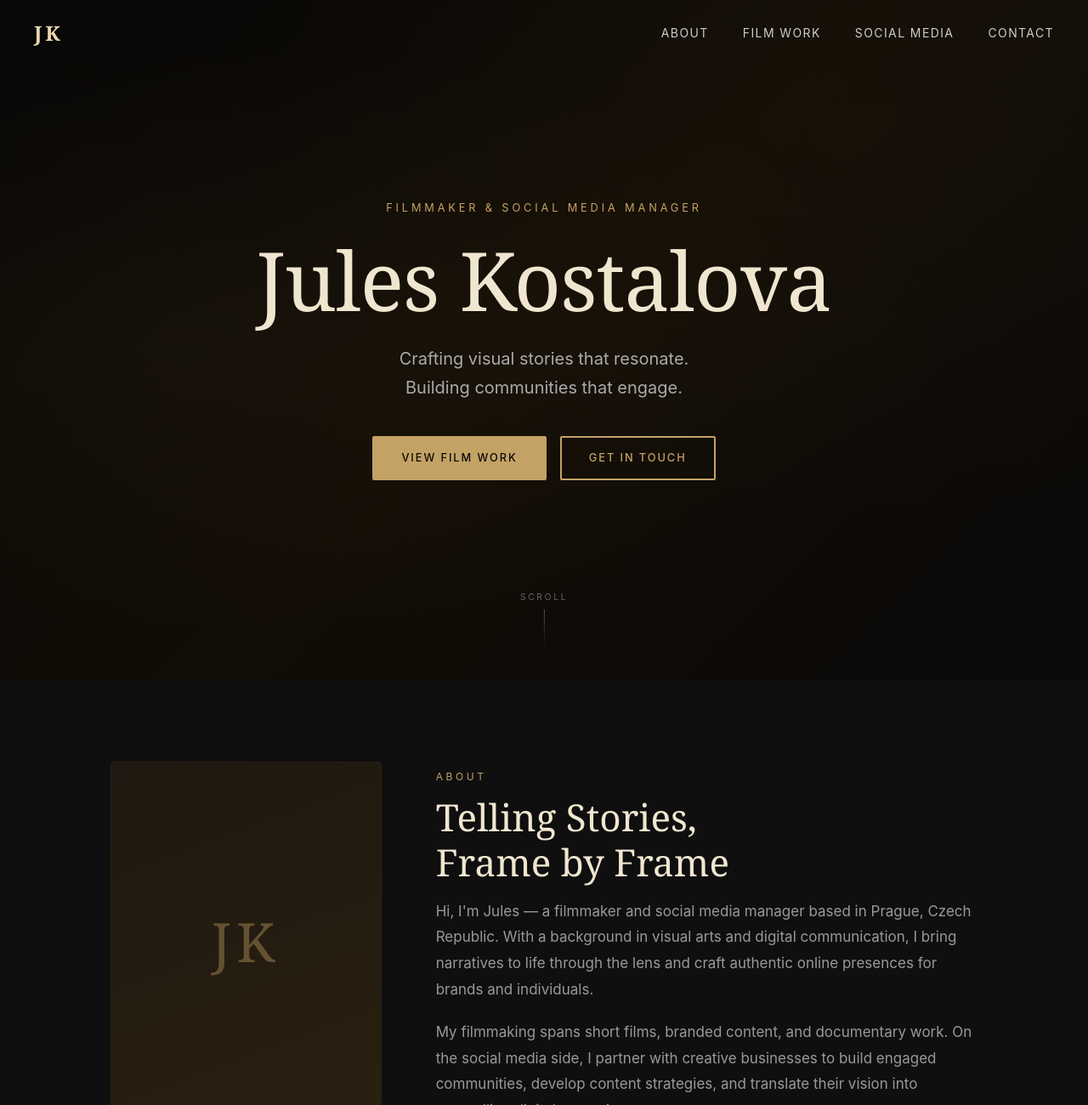
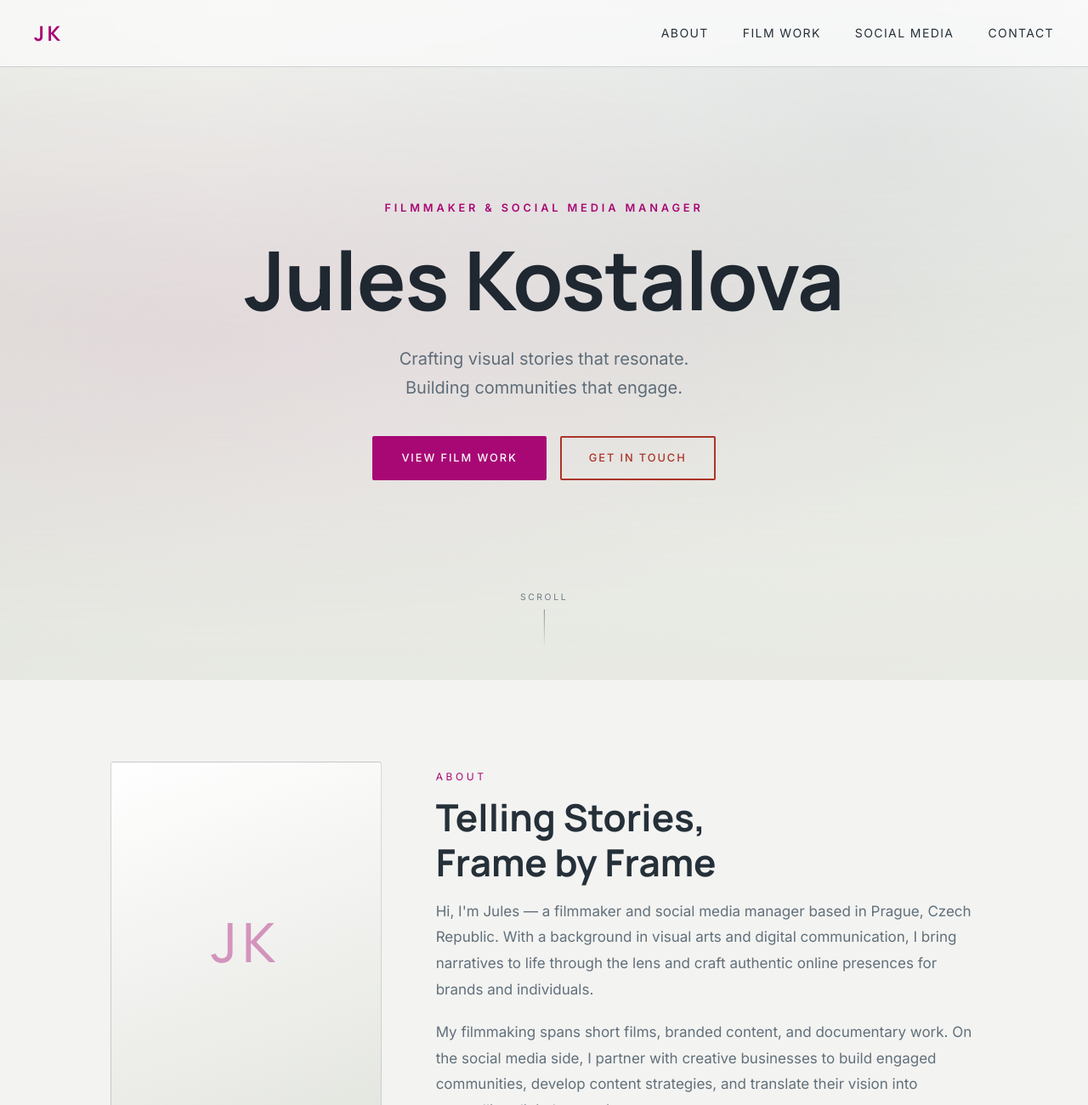
Before and after one commit to originality2/jules-folio, a React (Vite) app: page / in a window 1280 px wide. Shown: the top 1300 px of the page at 85% size. Built offline with nearby package versions, Linux system fonts and the light colour scheme.

Commit message:
new colours, vid add

```diff
--- a/src/App.css
+++ b/src/App.css
@@ -16,23 +16,23 @@
   font-size: 0.75rem;
   letter-spacing: 0.3em;
   text-transform: uppercase;
-  color: #c4a265;
+  color: var(--color-plum);
   margin-bottom: 0.75rem;
   font-weight: 400;
 }
 
 .section__title {
-  font-family: 'Georgia', serif;
+  font-family: 'Manrope', 'Inter', sans-serif;
   font-size: clamp(1.75rem, 4vw, 2.75rem);
-  font-weight: 400;
-  color: #f0e6d0;
+  font-weight: 700;
+  color: var(--color-text);
   line-height: 1.2;
   margin-bottom: 1rem;
 }
 
 .section__subtitle {
   font-size: 1rem;
-  color: #888;
+  color: color-mix(in srgb, var(--color-slate) 86%, #2a333b);
   max-width: 540px;
   line-height: 1.7;
 }
--- a/src/components/About.css
+++ b/src/components/About.css
@@ -1,5 +1,5 @@
 .about {
-  background: #0f0f0f;
+  background: color-mix(in srgb, #ffffff 60%, var(--color-bg));
 }
 
 .about__grid {
@@ -17,8 +17,8 @@
 .about__image-placeholder {
   width: 100%;
   aspect-ratio: 3 / 4;
-  background: linear-gradient(160deg, #1e1810 0%, #2a2010 100%);
-  border: 1px solid #2a2010;
+  background: linear-gradient(160deg, #ffffff 0%, color-mix(in srgb, var(--color-bg) 88%, #ffffff) 100%);
+  border: 1px solid color-mix(in srgb, var(--color-slate) 28%, transparent);
   border-radius: 4px;
   display: flex;
   align-items: center;
@@ -26,9 +26,9 @@
 }
 
 .about__image-initials {
-  font-family: 'Georgia', serif;
+  font-family: 'Manrope', 'Inter', sans-serif;
   font-size: 4rem;
-  color: #c4a265;
+  color: var(--color-plum);
   opacity: 0.4;
   letter-spacing: 0.1em;
 }
@@ -38,7 +38,7 @@
 }
 
 .about__bio {
-  color: #999;
+  color: color-mix(in srgb, var(--color-slate) 86%, #253039);
   font-size: 1.0625rem;
   line-height: 1.8;
   margin-bottom: 1.25rem;
@@ -52,7 +52,7 @@
   font-size: 0.75rem;
   letter-spacing: 0.2em;
   text-transform: uppercase;
-  color: #c4a265;
+  color: var(--color-rust);
   margin-bottom: 1rem;
   font-weight: 400;
 }
@@ -68,8 +68,8 @@
 
 .about__skill-tag {
   font-size: 0.8rem;
-  color: #aaa;
-  border: 1px solid #2a2a2a;
+  color: var(--color-text);
+  border: 1px solid color-mix(in srgb, var(--color-slate) 45%, transparent);
   padding: 0.35rem 0.75rem;
   border-radius: 2px;
   letter-spacing: 0.03em;
@@ -77,8 +77,8 @@
 }
 
 .about__skill-tag:hover {
-  border-color: #c4a265;
-  color: #c4a265;
+  border-color: var(--color-plum);
+  color: var(--color-plum);
 }
 
 @media (max-width: 768px) {
--- a/src/components/Hero.css
+++ b/src/components/Hero.css
@@ -4,28 +4,66 @@
   display: flex;
   align-items: center;
   justify-content: center;
-  background: linear-gradient(135deg, #0a0a0a 0%, #1a1208 50%, #0d0d0d 100%);
+  background: linear-gradient(135deg, var(--color-bg) 0%, var(--color-surface) 45%, #f9faf6 100%);
   overflow: hidden;
+}
+
+.hero__video-wrap {
+  position: absolute;
+  inset: 0;
+  z-index: 0;
+  pointer-events: none;
+  overflow: hidden;
+}
+
+.hero__video-player,
+.hero__video-player iframe {
+  width: 177.78vh;
+  min-width: 100%;
+  height: 56.25vw;
+  min-height: 100%;
+  position: absolute;
+  top: 50%;
+  left: 50%;
+  transform: translate(-50%, -50%);
+  opacity: 0.58;
+  filter: saturate(1.2) contrast(1.08);
 }
 
 .hero::before {
   content: '';
   position: absolute;
   inset: 0;
+  z-index: 1;
   background-image:
-    radial-gradient(ellipse at 20% 50%, rgba(180, 140, 60, 0.08) 0%, transparent 60%),
-    radial-gradient(ellipse at 80% 20%, rgba(180, 140, 60, 0.05) 0%, transparent 50%);
+    radial-gradient(ellipse at 20% 50%, color-mix(in srgb, var(--color-plum) 14%, transparent) 0%, transparent 62%),
+    radial-gradient(ellipse at 80% 20%, color-mix(in srgb, var(--color-slate) 24%, transparent) 0%, transparent 54%);
+}
+
+.hero__loop-transition {
+  position: absolute;
+  inset: 0;
+  z-index: 2;
+  pointer-events: none;
+  background: radial-gradient(circle at center, transparent 35%, color-mix(in srgb, #ffffff 42%, transparent) 100%);
+  animation: videoLoopFade 14s ease-in-out infinite;
 }
 
 .hero__overlay {
   position: absolute;
   inset: 0;
-  background: rgba(0, 0, 0, 0.3);
+  z-index: 3;
+  background: linear-gradient(
+    180deg,
+    color-mix(in srgb, #ffffff 40%, transparent) 0%,
+    color-mix(in srgb, var(--color-bg) 50%, transparent) 45%,
+    color-mix(in srgb, var(--color-bg) 68%, transparent) 100%
+  );
 }
 
 .hero__content {
   position: relative;
-  z-index: 2;
+  z-index: 4;
   text-align: center;
   padding: 0 1.5rem;
   max-width: 800px;
@@ -35,16 +73,16 @@
   font-size: 0.8rem;
   letter-spacing: 0.3em;
   text-transform: uppercase;
-  color: #c4a265;
+  color: var(--color-plum);
   margin-bottom: 1.25rem;
-  font-weight: 400;
+  font-weight: 600;
 }
 
 .hero__name {
-  font-family: 'Georgia', serif;
+  font-family: 'Manrope', 'Inter', sans-serif;
   font-size: clamp(3rem, 8vw, 6rem);
-  font-weight: 400;
-  color: #f0e6d0;
+  font-weight: 700;
+  color: #1f2730;
   line-height: 1.1;
   margin-bottom: 1.5rem;
   letter-spacing: -0.01em;
@@ -52,7 +90,7 @@
 
 .hero__tagline {
   font-size: clamp(1rem, 2.5vw, 1.25rem);
-  color: #aaa;
+  color: color-mix(in srgb, var(--color-slate) 82%, #23303a);
   line-height: 1.7;
   margin-bottom: 2.5rem;
 }
@@ -77,24 +115,24 @@
 }
 
 .btn--primary {
-  background: #c4a265;
-  color: #0a0a0a;
-  border: 2px solid #c4a265;
+  background: var(--color-plum);
+  color: #f8f8f8;
+  border: 2px solid var(--color-plum);
 }
 
 .btn--primary:hover {
-  background: #d4b27a;
-  border-color: #d4b27a;
+  background: color-mix(in srgb, var(--color-plum) 84%, white);
+  border-color: color-mix(in srgb, var(--color-plum) 84%, white);
 }
 
 .btn--outline {
   background: transparent;
-  color: #c4a265;
-  border: 2px solid #c4a265;
+  color: var(--color-rust);
+  border: 2px solid var(--color-rust);
 }
 
 .btn--outline:hover {
-  background: rgba(196, 162, 101, 0.1);
+  background: color-mix(in srgb, var(--color-rust) 14%, transparent);
 }
 
 .hero__scroll-hint {
@@ -106,20 +144,20 @@
   flex-direction: column;
   align-items: center;
   gap: 0.5rem;
-  z-index: 2;
+  z-index: 4;
 }
 
 .hero__scroll-hint span {
   font-size: 0.65rem;
   letter-spacing: 0.25em;
   text-transform: uppercase;
-  color: #666;
+  color: var(--color-slate);
 }
 
 .hero__scroll-line {
   width: 1px;
   height: 40px;
-  background: linear-gradient(to bottom, #666, transparent);
+  background: linear-gradient(to bottom, var(--color-slate), transparent);
   animation: scrollPulse 2s ease infinite;
 }
 
@@ -127,3 +165,10 @@
   0%, 100% { opacity: 0.3; transform: scaleY(1); }
   50% { opacity: 1; transform: scaleY(1.2); }
 }
+
+@keyframes videoLoopFade {
+  0%, 84% { opacity: 0; }
+  90% { opacity: 0.22; }
+  96% { opacity: 0.34; }
+  100% { opacity: 0; }
+}
--- a/src/components/Hero.jsx
+++ b/src/components/Hero.jsx
@@ -1,8 +1,93 @@
+import { useEffect, useRef } from 'react';
 import './Hero.css';
 
 export default function Hero() {
+  const playerHostRef = useRef(null);
+
+  useEffect(() => {
+    let player;
+    let loopMonitor;
+    let cancelled = false;
+
+    const setupPlayer = () => {
+      if (!playerHostRef.current || !window.YT?.Player) {
+        return;
+      }
+
+      player = new window.YT.Player(playerHostRef.current, {
+        videoId: '0CzWDHrCoaw',
+        playerVars: {
+          autoplay: 1,
+          mute: 1,
+          controls: 0,
+          rel: 0,
+          modestbranding: 1,
+          playsinline: 1,
+          iv_load_policy: 3,
+          disablekb: 1,
+          start: 0,
+          end: 14,
+          loop: 1,
+          playlist: '0CzWDHrCoaw',
+        },
+        events: {
+          onReady: (event) => {
+            event.target.mute();
+            event.target.playVideo();
+
+            loopMonitor = window.setInterval(() => {
+              const currentTime = event.target.getCurrentTime?.();
+              if (typeof currentTime === 'number' && currentTime >= 13.85) {
+                event.target.seekTo(0, true);
+                event.target.playVideo();
+              }
+            }, 120);
+          },
+        },
+      });
+    };
+
+    const loadApiAndSetup = () => {
+      if (window.YT?.Player) {
+        setupPlayer();
+        return;
+      }
+
+      const existingHandler = window.onYouTubeIframeAPIReady;
+      window.onYouTubeIframeAPIReady = () => {
+        existingHandler?.();
+        if (!cancelled) {
+          setupPlayer();
+        }
+      };
+
+      if (!document.querySelector('script[src="https://www.youtube.com/iframe_api"]')) {
+        const script = document.createElement('script');
+        script.src = 'https://www.youtube.com/iframe_api';
+        script.async = true;
+        document.body.appendChild(script);
+      }
+    };
+
+    loadApiAndSetup();
+
+    return () => {
+      cancelled = true;
+      if (loopMonitor) {
+        window.clearInterval(loopMonitor);
+      }
+      if (player?.destroy) {
+        player.destroy();
+      }
+    };
+  }, []);
+
   return (
     <section id="top" className="hero">
+      <div className="hero__video-wrap" aria-hidden="true">
+        <div className="hero__video-player" ref={playerHostRef} />
+      </div>
+      <div className="hero__loop-transition" aria-hidden="true" />
       <div className="hero__overlay" />
       <div className="hero__content">
         <p className="hero__eyebrow">Filmmaker &amp; Social Media Manager</p>
--- a/src/components/Navbar.css
+++ b/src/components/Navbar.css
@@ -8,12 +8,15 @@
   align-items: center;
   justify-content: space-between;
   padding: 1.25rem 2.5rem;
+  background: color-mix(in srgb, #ffffff 58%, transparent);
+  border-bottom: 1px solid color-mix(in srgb, var(--color-slate) 30%, transparent);
+  backdrop-filter: blur(8px);
   transition: background 0.3s ease, box-shadow 0.3s ease;
 }
 
 .navbar--scrolled {
-  background: rgba(10, 10, 10, 0.95);
-  box-shadow: 0 2px 20px rgba(0, 0, 0, 0.5);
+  background: color-mix(in srgb, #ffffff 78%, var(--color-bg));
+  box-shadow: 0 2px 20px color-mix(in srgb, var(--color-slate) 16%, transparent);
   backdrop-filter: blur(8px);
 }
 
@@ -21,9 +24,9 @@
   font-size: 1.5rem;
   font-weight: 700;
   letter-spacing: 0.15em;
-  color: #e8d5b0;
+  color: var(--color-plum);
   text-decoration: none;
-  font-family: 'Georgia', serif;
+  font-family: 'Manrope', 'Inter', sans-serif;
 }
 
 .navbar__links {
@@ -35,7 +38,7 @@
 }
 
 .navbar__links a {
-  color: #ccc;
+  color: var(--color-text);
   text-decoration: none;
   font-size: 0.875rem;
   letter-spacing: 0.1em;
@@ -44,7 +47,7 @@
 }
 
 .navbar__links a:hover {
-  color: #e8d5b0;
+  color: var(--color-rust);
 }
 
 .navbar__hamburger {
@@ -63,7 +66,7 @@
   display: block;
   height: 2px;
   width: 100%;
-  background: #ccc;
+  background: var(--color-plum);
   transition: transform 0.3s ease, opacity 0.3s ease;
 }
 
@@ -96,7 +99,7 @@
     right: 0;
     flex-direction: column;
     gap: 0;
-    background: rgba(10, 10, 10, 0.98);
+    background: color-mix(in srgb, #ffffff 80%, var(--color-bg));
     padding: 1rem 0;
   }
 
--- a/src/index.css
+++ b/src/index.css
@@ -1,7 +1,19 @@
+@import url('https://fonts.googleapis.com/css2?family=Inter:wght@400;500;600;700&family=Manrope:wght@500;600;700&display=swap');
+
 *, *::before, *::after {
   box-sizing: border-box;
   margin: 0;
   padding: 0;
+}
+
+:root {
+  --color-bg: #E0E2DB;
+  --color-surface: #F5F6F2;
+  --color-moss: #5C6A4D;
+  --color-slate: #6B7A86;
+  --color-plum: #A80874;
+  --color-rust: #AB3428;
+  --color-text: #253039;
 }
 
 html {
@@ -9,15 +21,16 @@ html {
 }
 
 body {
-  font-family: -apple-system, BlinkMacSystemFont, 'Segoe UI', Roboto, Oxygen, Ubuntu, sans-serif;
-  background: #0a0a0a;
-  color: #ccc;
+  font-family: 'Inter', -apple-system, BlinkMacSystemFont, 'Segoe UI', Roboto, Oxygen, Ubuntu, sans-serif;
+  background: var(--color-bg);
+  color: var(--color-text);
   line-height: 1.6;
   -webkit-font-smoothing: antialiased;
 }
 
 h1, h2, h3, h4 {
-  font-weight: 400;
+  font-family: 'Manrope', 'Inter', sans-serif;
+  font-weight: 600;
   margin: 0;
 }
 
@@ -35,11 +48,11 @@ a {
 }
 
 ::selection {
-  background: rgba(196, 162, 101, 0.3);
-  color: #f0e6d0;
+  background: color-mix(in srgb, var(--color-plum) 28%, transparent);
+  color: #1f252b;
 }
 
 :focus-visible {
-  outline: 2px solid #c4a265;
+  outline: 2px solid var(--color-plum);
   outline-offset: 3px;
 }
```
Also changed, not shown: src/components/Contact.css (+13 -13 lines), src/components/FilmWork.css (+15 -15 lines), src/components/Footer.css (+5 -5 lines), src/components/SocialMedia.css (+22 -22 lines).
